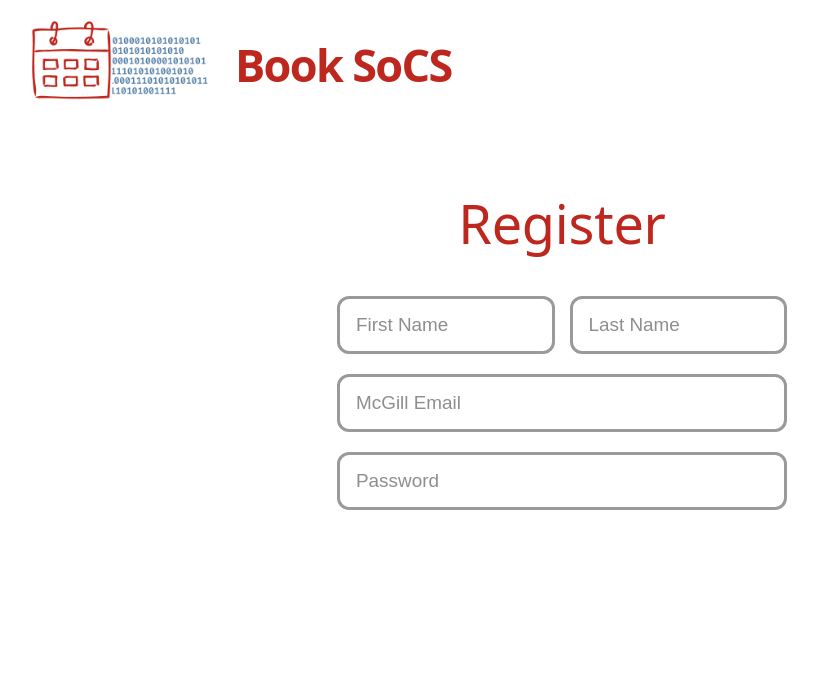
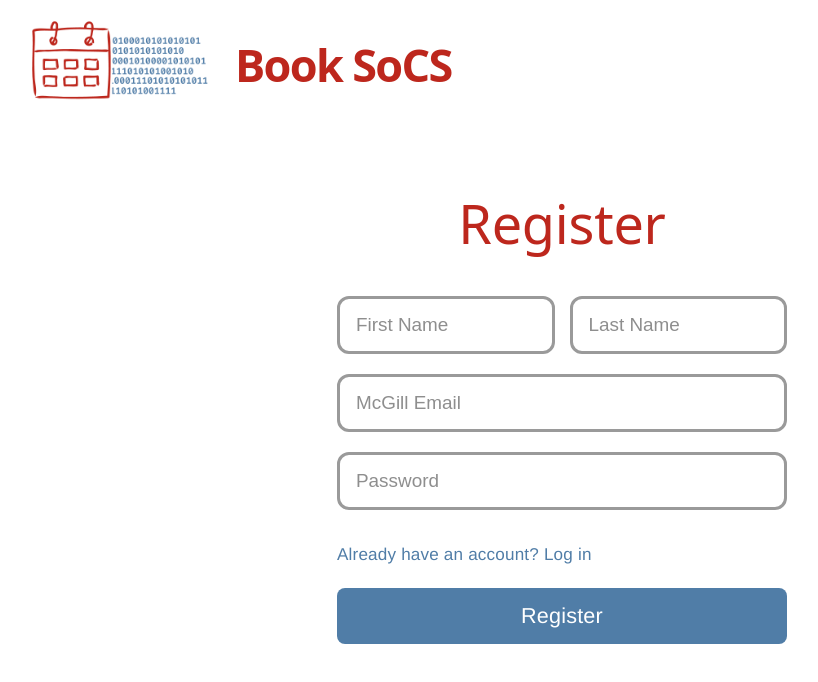
Before and after one commit to AyazCiplak/comp307-booking-frontend, a React (Vite) app: page /auth/register in a window 1280 px wide. Shown: the top 682 px of the page, without its empty margins (78-896 px from the left). Built offline with nearby package versions, Linux system fonts and the light colour scheme.

Commit message:
sign up layout done

```diff
--- a/src/pages/auth/Register.css
+++ b/src/pages/auth/Register.css
@@ -93,6 +93,18 @@
   width: 100%;
 }
 
+.already-have-account {
+  display: inline-block;
+  margin-top: 12px;
+  color: var(--steel_blue);
+  text-decoration: none;
+  font-size: 0.95rem;
+}
+
+.already-have-account:hover {
+  text-decoration: underline;
+}
+
 @media (max-width: 600px) {
   .register-page {
     padding: 12px 16px 28px;
--- a/src/pages/auth/Register.tsx
+++ b/src/pages/auth/Register.tsx
@@ -1,4 +1,5 @@
 import "./Register.css";
+import { Link } from "react-router-dom";
 
 function Register() {
   return (
@@ -42,6 +43,14 @@ function Register() {
               placeholder="Password"
               className="register-full-width"
             />
+
+            <Link to="/auth/login" className="already-have-account">
+              Already have an account? Log in
+            </Link>
+
+            <Link to="/" className="btn">
+              Register
+            </Link>
           </div>
         </section>
       </main>
```
